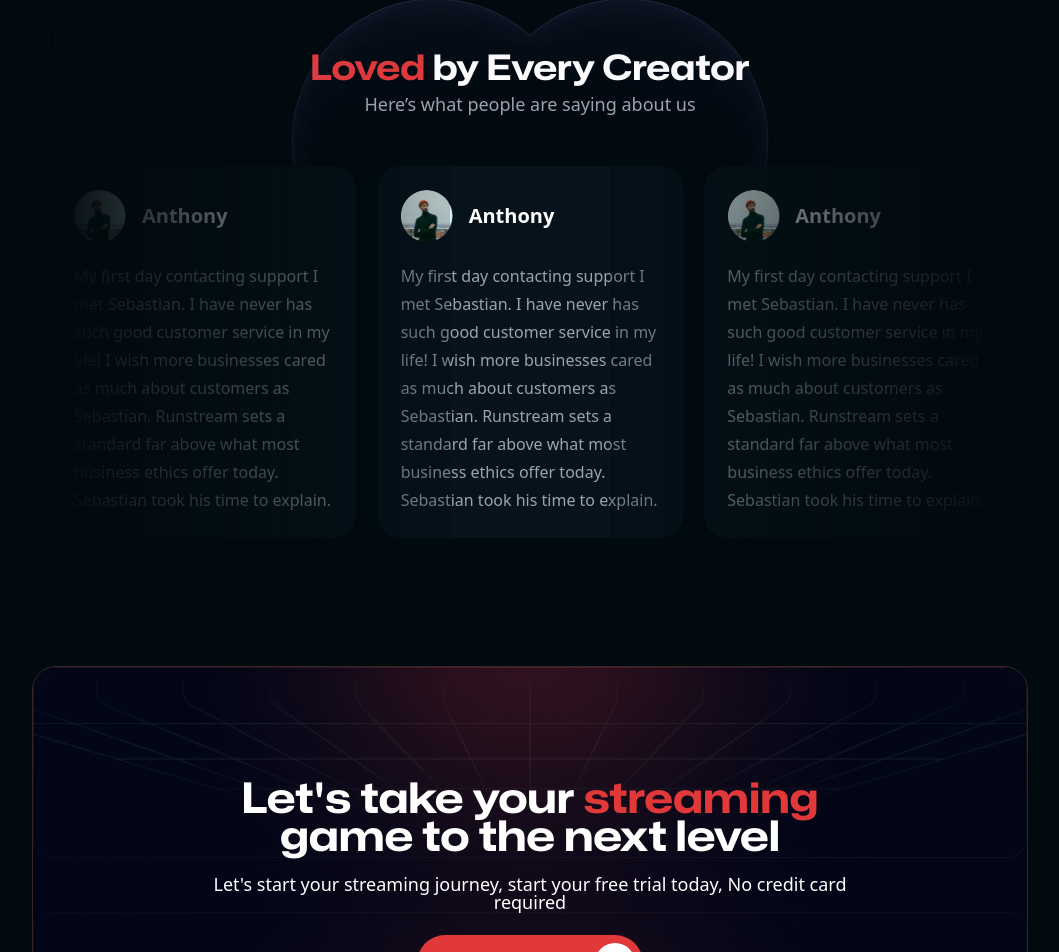
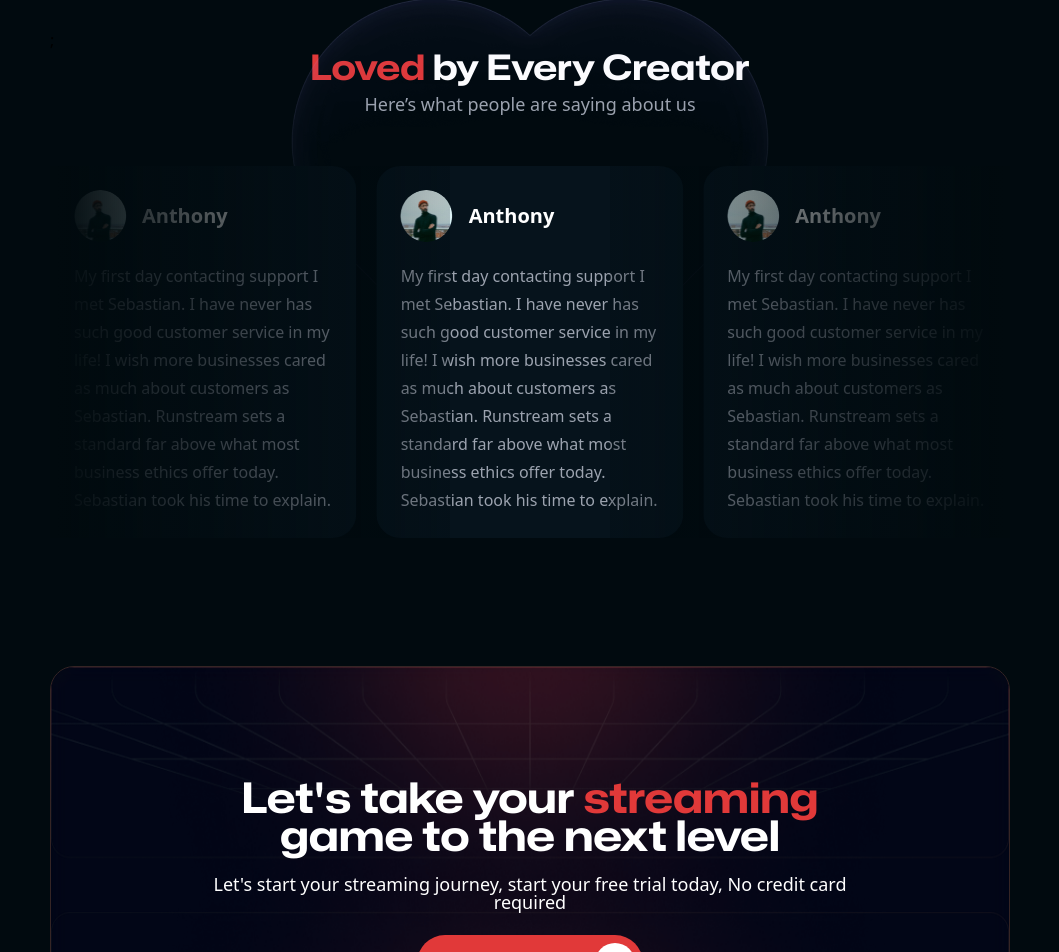
Before and after one commit to naveentehrpariya/live-client, a React (Create React App) app: page / in a window 1280 px wide. Shown: the part 4286-5238 px from the top of the page, without its empty margins (110-1169 px from the left). Built offline with nearby package versions, Linux system fonts and the light colour scheme; no server answers.

Commit message:
latest changes added

```diff
--- a/src/index.css
+++ b/src/index.css
@@ -21,4 +21,7 @@
   .pricing, .brand {
     background: transparent;
   }
+  .t-overlay {
+    display: none;
+  }
 }
--- a/src/pages/common/Header.js
+++ b/src/pages/common/Header.js
@@ -22,7 +22,7 @@
                               <Link to="/home" class="text-main hover:text-white font-medium rounded-lg text-[20px] px-4 py-2 mr-2">My Account</Link>
                            :
                            <>
-                           <Link to="/login" class="text-main hover:text-white font-medium rounded-lg text-[20px] px-4 py-2 mr-2">Login</Link>
+                           <Link to="/login" class="hidden md:block text-main hover:text-white font-medium rounded-lg text-[20px] px-4 py-2 mr-2">Login</Link>
                            <Button to='/signup' text="Get Started" classes={''} ></Button>
                            </>
                         }
--- a/src/pages/home/Guide.jsx
+++ b/src/pages/home/Guide.jsx
@@ -4,7 +4,7 @@
   return (
     <div className='guilde-boxes pt-[30px] pb-24 '>
       <div className='container m-auto' >
-        <div className='guilds mt-16 grid grid-cols-2 gap-4' >
+        <div className='guilds mt-16 grid grid-cols-1 md:grid-cols-2 gap-4' >
           <div className='' >
             <img src={feature} alt='features-img' className='w-full' />
           </div>
--- a/src/pages/home/LetsTake.jsx
+++ b/src/pages/home/LetsTake.jsx
@@ -8,10 +8,11 @@
    <style>{`
    .takesection { border:1px solid #352525; }
    `}</style>
-    <section className="py-20">
-      <div className=" overflow-hidden relative takesection max-w-[996px] m-auto flex flex-col items-center py-28 px-20 text-lg leading-4 text-center text-white rounded-3xl  bg-slate-950 max-w-[996px]">
-            <div className="max-w-[700px] relative z-[3]">
-               <h2 className='heading-lg text-center px-5 ' >Let's take your <span className="text-main" > streaming </span>
+    <section className="py-6 md:py-20">
+      <div className="container">
+        <div className=" overflow-hidden relative takesection max-w-[996px] m-auto flex flex-col items-center py-16 md:py-28 px-6 md:px-20 text-lg leading-4 text-center text-white rounded-3xl  bg-slate-950 max-w-[996px]">
+              <div className="md:max-w-[700px] w-full relative z-[3]">
+                <h2 className='heading-md md:heading-lg text-center px-5 ' >Let's take your <span className="text-main" > streaming </span>
                 game to the next level </h2>
                 <p className="mt-5 leading-[100%] text-[18px] max-md:max-w-full">
                 Let's start your streaming journey, start your free trial today, No
@@ -22,6 +23,7 @@
               <img loading="lazy" src={grid} alt="image"
               className="self-stretch z-1 absolute top-0 left-0 mt-0 w-full h-full w-full aspect-[5] backdrop-blur-[7.5px] max-md:max-w-full" />
         </div>
+      </div>
     </section>
    </>
   );
--- a/src/pages/home/Testimonials.jsx
+++ b/src/pages/home/Testimonials.jsx
@@ -66,7 +66,7 @@
          <div id="reviews" className='testimonials md:py-12'>
             <div className='container m-auto' >
                <div className='relative w-full' >
-                  <img loading="lazy" src={heart} alt={'heart-icons'} className="absolute hert-image max-w-[500px]" />;
+                  <img loading="lazy" src={heart} alt={'heart-icons'} className="absolute hert-image max-w-[300px] md:max-w-[500px]" />;
                   <div className='top-tile max-w-[750px] m-auto mb-12' >
                      <h2 className='heading-md text-center ' ><span className='text-main' >Loved</span> by Every Creator </h2>
                      <p className='text-gray-400  text-center text-[18px] mt-2' >Here’s what people are saying about us</p>
@@ -75,14 +75,14 @@
                      <div className='left t-overlay' ></div>
                         <Swiper
                            autoplay={{
-                              delay:1000,
+                              delay:4000,
                               disableOnInteraction: false,
                            }}
                            breakpoints={{
                               320: {
                                  slidesPerView: 1,
                               },
-                              576: {
+                              767: {
                                 slidesPerView: 2,
                                 spaceBetween: 20,
                               },
--- a/tailwind.config.js
+++ b/tailwind.config.js
@@ -7,7 +7,7 @@
     container: {
       center: true,
       padding: {
-        DEFAULT: '1rem',
+        DEFAULT: '1.3rem',
         sm: '2rem',
         lg: '4rem',
         xl: '5rem',
```
Lines whose indentation alone changed are shown as unchanged.
